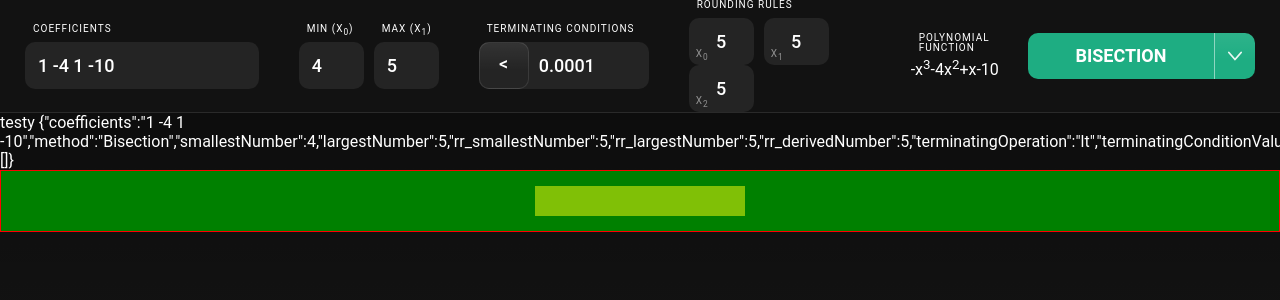
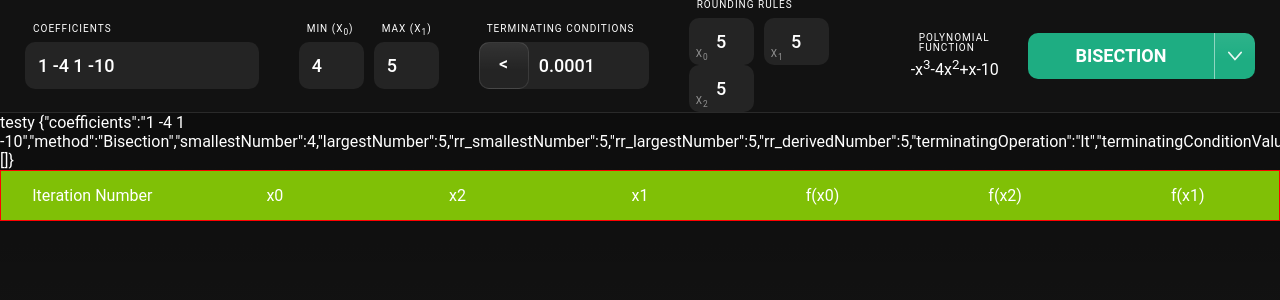
Before and after one commit to marqroldan/numericalmethods, a React app: page / in a window 1280 px wide. Shown: the top 300 px of the page. Built offline with nearby package versions, Linux system fonts and the light colour scheme.

Commit message:
Updated IterationRow styling

```diff
--- a/src/components/IterationRow/styles.scss
+++ b/src/components/IterationRow/styles.scss
@@ -4,11 +4,15 @@
   grid-template-columns: repeat(7, 1fr);
 
   &__col {
+    display: flex;
     padding: 15px;
     background: rgba(255, 255, 13, 0.5);
+    justify-content: center;
+    align-items: center;
+    text-align: center;
   }
 
-  &Error {
+  &--error {
     display: flex;
     border: 1px solid red;
     padding: 15px;
@@ -18,13 +22,8 @@
     text-align: center;
   }
 
-  &Header {
-    display: flex;
+  &--header {
     border: 1px solid red;
-    padding: 15px;
     background-color: green;
-    justify-content: center;
-    align-items: center;
-    text-align: center;
   }
 }
--- a/src/components/IterationTable/index.tsx
+++ b/src/components/IterationTable/index.tsx
@@ -14,14 +14,14 @@ export default class IterationTable extends React.PureComponent<
     const data = this.props.data || [];
     return (
       <>
-        <div className={'IterationRowHeader'}>
-          <div className={'IterationRow__col'}></div>
-          <div className={'IterationRow__col'}></div>
-          <div className={'IterationRow__col'}></div>
-          <div className={'IterationRow__col'}></div>
-          <div className={'IterationRow__col'}></div>
-          <div className={'IterationRow__col'}></div>
-          <div className={'IterationRow__col'}></div>
+        <div className={'IterationRow IterationRow--header'}>
+          <div className={'IterationRow__col'}>Iteration Number</div>
+          <div className={'IterationRow__col'}>x0</div>
+          <div className={'IterationRow__col'}>x2</div>
+          <div className={'IterationRow__col'}>x1</div>
+          <div className={'IterationRow__col'}>f(x0)</div>
+          <div className={'IterationRow__col'}>f(x2)</div>
+          <div className={'IterationRow__col'}>f(x1)</div>
         </div>
 
         {data.map((item, index) => {
```
